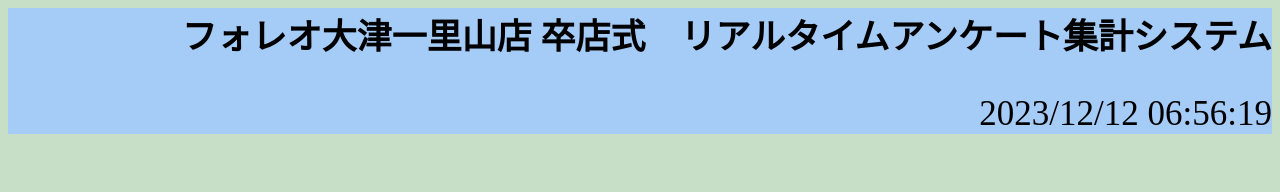
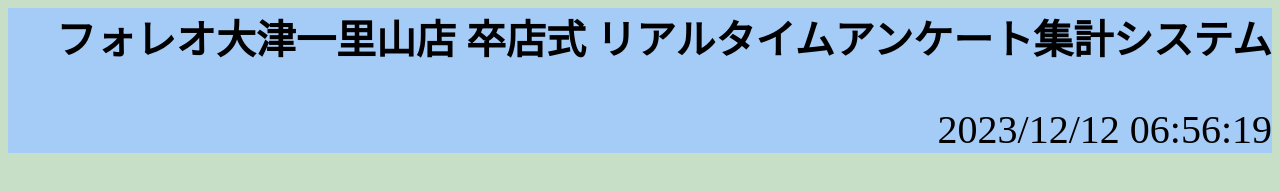
Before and after one commit to Arita-Kaito/2024_McD, a plain HTML site: page index.html in a window 1280 px wide. Drawn offline with Linux system fonts and the light colour scheme.

Commit message:
Update index.html

```diff
--- a/index.html
+++ b/index.html
@@ -14,14 +14,15 @@
     .status {
         background-color: #a5cbf7;
         text-align: right;
-        font-size: 35px;
+        font-size: 40px;
     }
 </style>
 
 <body>
 
     <div class="status">
-        <b>フォレオ大津一里山店 卒店式　リアルタイムアンケート集計システム</b>
+        <b>フォレオ大津一里山店 卒店式</b>
+        <b>リアルタイムアンケート集計システム</b>
         <p id="now_time"></p>
     </div>
 
```
